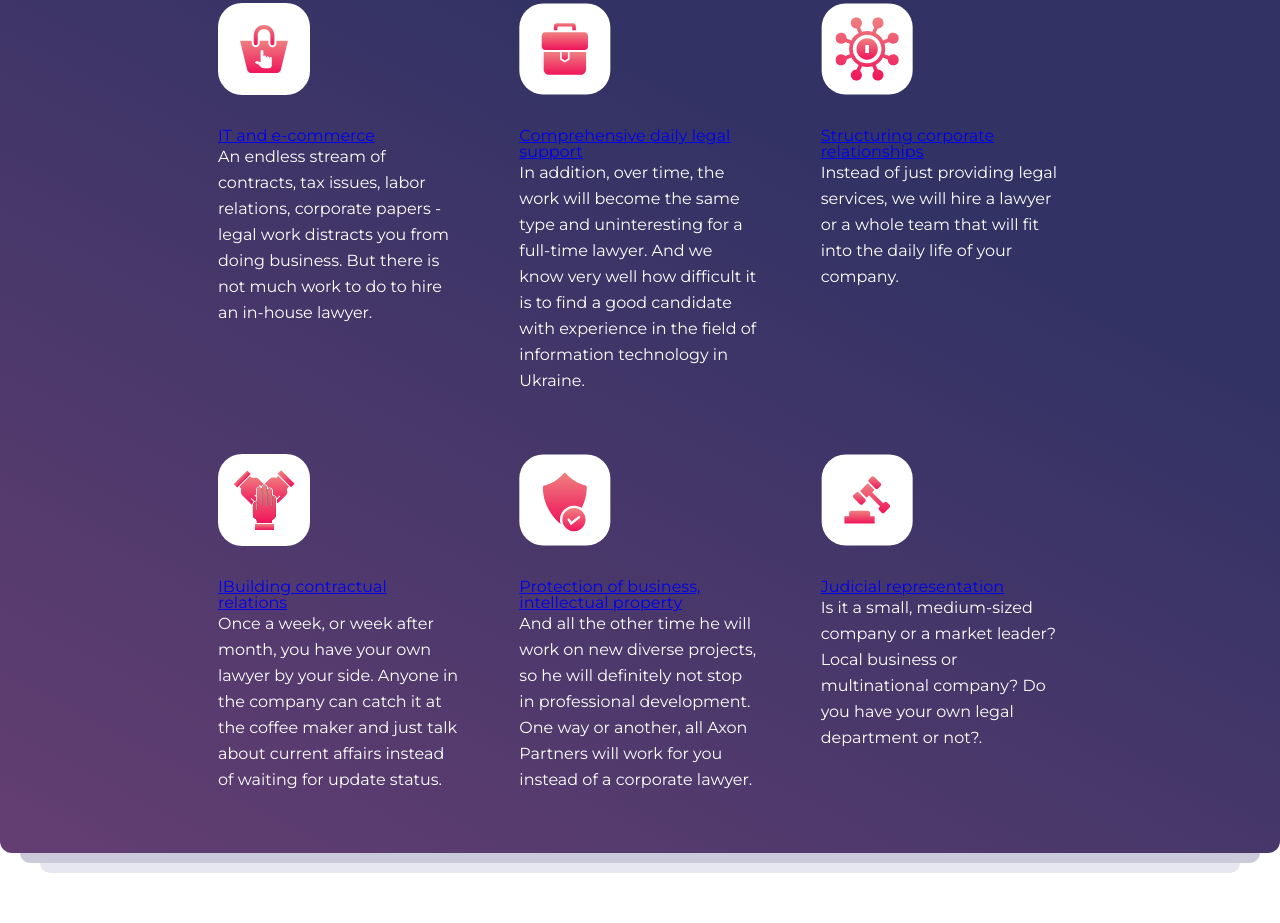
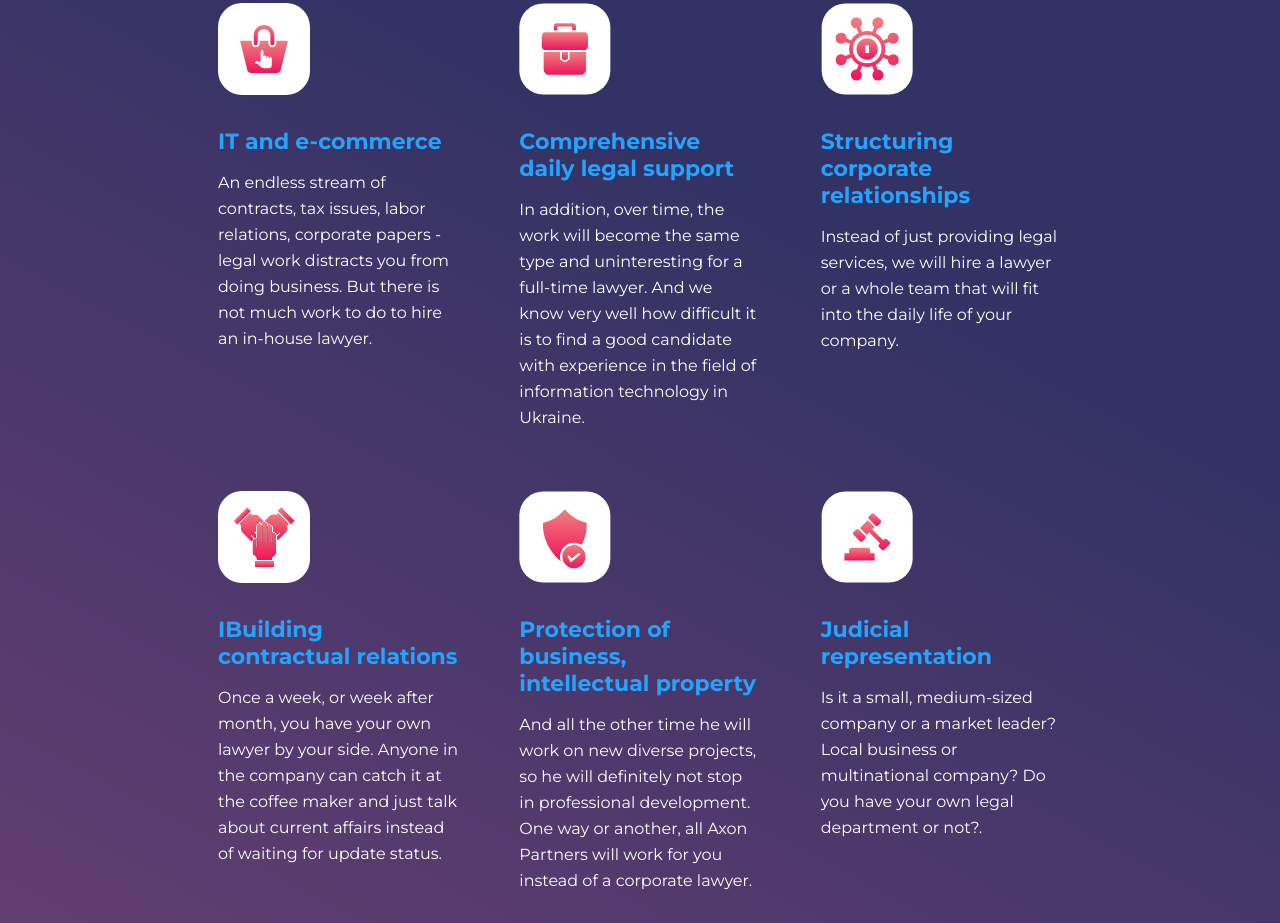
Before and after one commit to VitaliiaYaremenko/Portfolio-project, a website: page app/index.html in a window 1280 px wide. Shown: the part 1339-2262 px from the top of the page. Drawn offline with Linux system fonts and the light colour scheme.

Commit message:
added changes components

```diff
--- a/app/index.html
+++ b/app/index.html
@@ -319,42 +319,54 @@
                     <svg class="card-service__icon">
                         <use href="#ecommerce"></use>
                     </svg>
-                    <h3><a class="card-service__subtitle link-accent-hover" href="service-entry.html">IT and e-commerce</a></h3>
+                    <h3 class="card-service__subtitle">
+                        <a class="card-service__link link-accent-hover" href="service-entry.html">IT and e-commerce</a>
+                    </h3>
                     <p class="card-service__desc">An endless stream of contracts, tax issues, labor relations, corporate papers - legal work distracts you from doing business. But there is not much work to do to hire an in-house lawyer.</p>
                 </article>
                 <article class="card-service">
                     <svg class="card-service__icon">
                         <use href="#support"></use>
                     </svg>
-                    <h3><a class="card-service__subtitle" href="service-entry.html">Comprehensive daily legal support</a></h3>
+                    <h3 class="card-service__subtitle">
+                        <a class="card-service__link" href="service-entry.html">Comprehensive daily legal support</a>
+                    </h3>
                     <p class="card-service__desc">In addition, over time, the work will become the same type and uninteresting for a full-time lawyer. And we know very well how difficult it is to find a good candidate with experience in the field of information technology in Ukraine.</p>
                 </article>
                 <article class="card-service">
                     <svg class="card-service__icon">
                         <use href="#corporate"></use>
                     </svg>
-                    <h3><a class="card-service__subtitle" href="service-entry.html">Structuring corporate relationships</a></h3>
+                    <h3 class="card-service__subtitle">
+                        <a class="card-service__link" href="service-entry.html">Structuring corporate relationships</a>
+                    </h3>
                     <p class="card-service__desc">Instead of just providing legal services, we will hire a lawyer or a whole team that will fit into the daily life of your company.</p>
                 </article>
                 <article class="card-service">
                     <svg class="card-service__icon">
                         <use href="#trust"></use>
                     </svg>
-                    <h3><a class="card-service__subtitle" href="service-entry.html">IBuilding contractual relations</a></h3>
+                    <h3 class="card-service__subtitle">
+                        <a class="card-service__link" href="service-entry.html">IBuilding contractual relations</a>
+                    </h3>
                     <p class="card-service__desc">Once a week, or week after month, you have your own lawyer by your side. Anyone in the company can catch it at the coffee maker and just talk about current affairs instead of waiting for update status.</p>
                 </article>
                 <article class="card-service">
                     <svg class="card-service__icon">
                         <use href="#protection"></use>
                     </svg>
-                    <h3><a class="card-service__subtitle" href="service-entry.html">Protection of business, intellectual property</a></h3>
+                    <h3 class="card-service__subtitle">
+                        <a class="card-service__link" href="service-entry.html">Protection of business, intellectual property</a>
+                    </h3>
                     <p class="card-service__desc">And all the other time he will work on new diverse projects, so he will definitely not stop in professional development. One way or another, all Axon Partners will work for you instead of a corporate lawyer.</p>
                 </article>
                 <article class="card-service">
                     <svg class="card-service__icon">
                         <use href="#court"></use>
                     </svg>
-                    <h3><a class="card-service__subtitle" href="service-entry.html">Judicial representation</a></h3>
+                    <h3 class="card-service__subtitle">
+                        <a class="card-service__link" href="service-entry.html">Judicial representation</a>
+                    </h3>
                     <p class="card-service__desc">Is it a small, medium-sized company or a market leader? Local business or multinational company? Do you have your own legal department or not?.</p>
                 </article>
             </div>
```
Also changed, not shown: app/components/services.html (+18 -6 lines).
